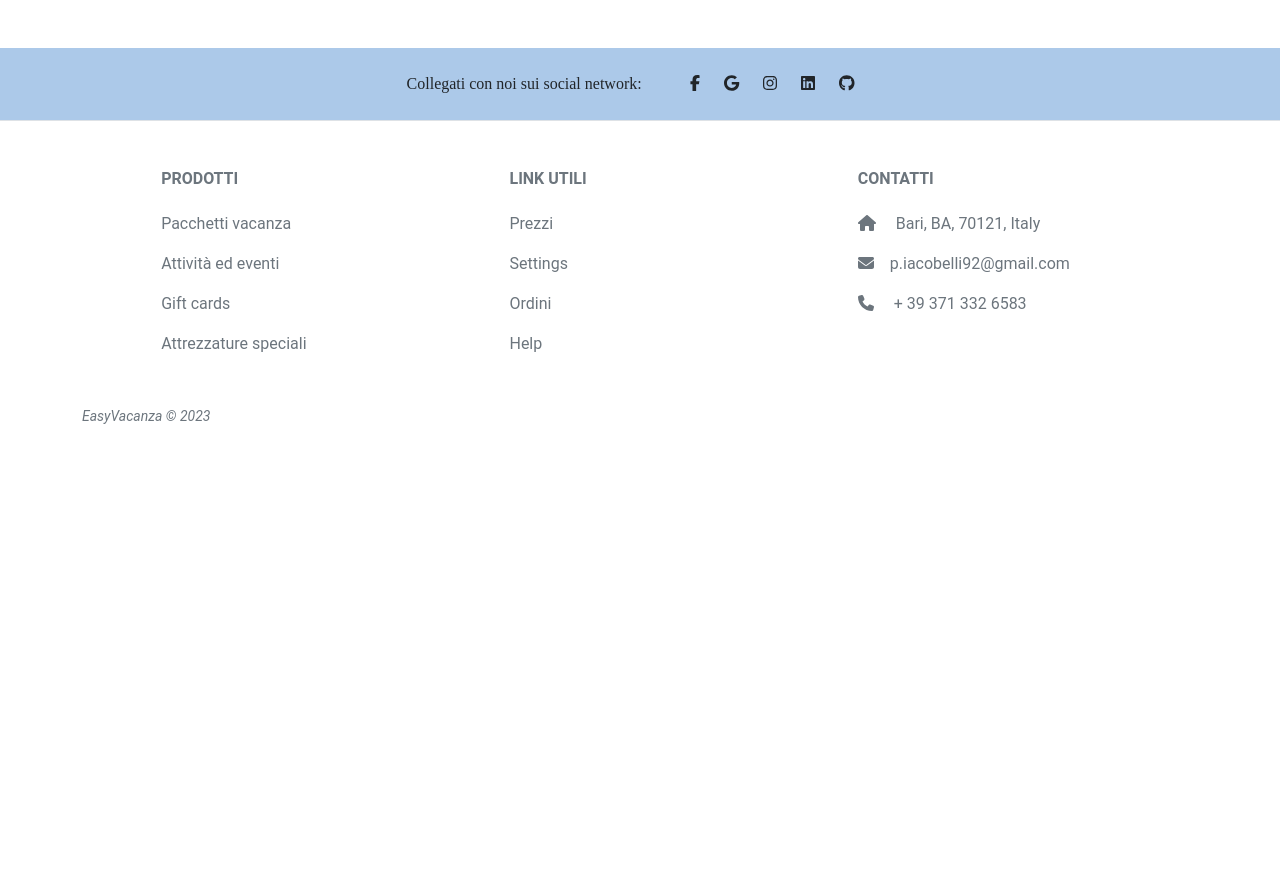
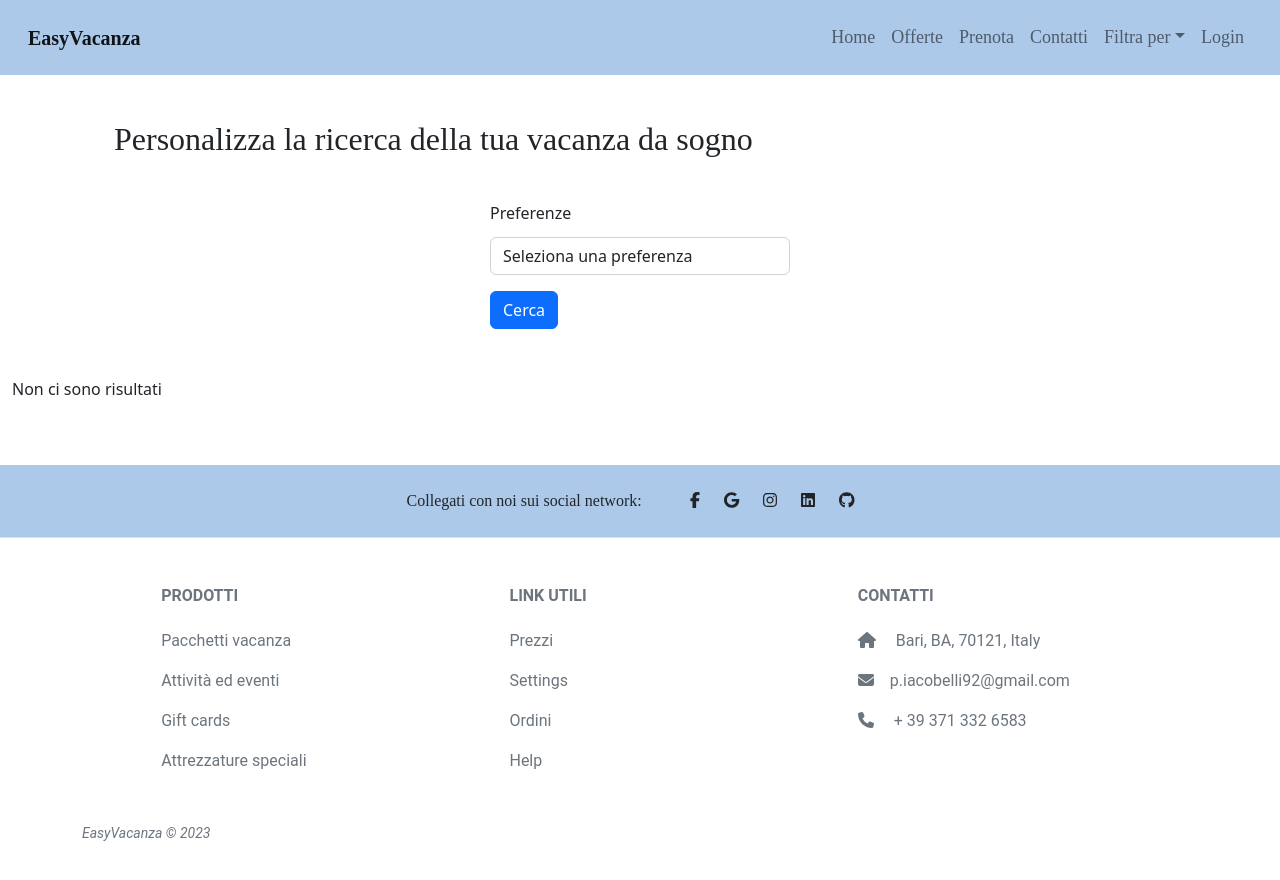
Before and after one commit to 369-Palma/EasyVacanza_frontend, a React (Create React App) app: page /preferenze in a window 1280 px wide. Shown: the top 880 px of the page. Before the commit the page ends 848 px from the top, so only its background shows below. Built offline with nearby package versions, Linux system fonts and the light colour scheme.

Commit message:
filtro per preferenza

```diff
--- a/src/App.js
+++ b/src/App.js
@@ -12,6 +12,7 @@ import Dashboard from "./components/Dashboard";
 import BookingForm from "./components/BookingForm";
 import SpecialRequest from "./components/SpecialRequest";
 import Dettaglio from "./components/Dettaglio";
+import Preferenze from "./components/Preferenze";
 
 const App = () => {
   const [selectedVacanza, setSelectedVacanza] = useState({});
@@ -36,10 +37,10 @@ const App = () => {
           }
         />
         <Route path="/prenotazione" element={<Register />} />
-        {/* <Route path="/prenotazione" element={<RegistrationPage />} /> */}
+
         <Route path="/register" element={<Register />} />
         <Route path="/login" element={<Login setToken={setToken} />} />
-        {/* <Route path="/recensioni" element={<RecensioneForm />} /> */}
+
         <Route
           path="/dashboard"
           element={
@@ -57,6 +58,7 @@ const App = () => {
           }
         />
         <Route path="/contatti" element={<SpecialRequest />} />
+        <Route path="/preferenze" element={<Preferenze />} />
       </Routes>
 
       <CustomFooter />
--- a/src/components/CustomNavbar.jsx
+++ b/src/components/CustomNavbar.jsx
@@ -4,9 +4,7 @@ import {
   Container,
   Nav,
   Offcanvas,
-  Button,
   NavDropdown,
-  Form,
 } from "react-bootstrap";
 import { Link, useLocation } from "react-router-dom";
 
@@ -75,7 +73,15 @@ const CustomNavbar = ({ claim }) => {
                     className="OffcanvasFiltri"
                   >
                     <NavDropdown.Item href="#action3">
-                      Preferenze
+                      <Link
+                        className={`nav-link ${
+                          location.pathname === "/preferenze" ? "active" : ""
+                        }`}
+                        to="/preferenze"
+                      >
+                        {" "}
+                        Preferenze{" "}
+                      </Link>
                     </NavDropdown.Item>
                     <NavDropdown.Item href="#action4">
                       Tipologia evento
--- /dev/null
+++ b/src/components/Preferenze.jsx
@@ -0,0 +1,87 @@
+import { Form, Button, Row, Col, Container } from "react-bootstrap";
+import React, { useState, useEffect } from "react";
+import axios from "../api/axios";
+import CustomNavbar from "./CustomNavbar";
+import SingleCard from "./SingleCard";
+
+const Preferenze = () => {
+  const [data, setData] = useState([]);
+  const [preferenza, setPreferenza] = useState("");
+  const [success, setSuccess] = useState(false);
+
+  const url = `/vacanze/preferenza/`;
+
+  const handleSubmit = (e) => {
+    e.preventDefault();
+    // Nessun bisogno di chiamare RicercaData() qui
+  };
+
+  useEffect(() => {
+    const fetchData = async () => {
+      try {
+        const response = await axios.get(url + preferenza);
+        setData(response.data.content);
+        console.log(response.data.content);
+        setSuccess(true);
+      } catch (error) {
+        console.log("Ops, non è stato possibile contattare il server!", error);
+      }
+    };
+
+    if (preferenza) {
+      fetchData();
+    } else {
+      setData([]);
+      setSuccess(false);
+    }
+  }, [preferenza]);
+
+  return (
+    <>
+      <CustomNavbar className="mynavbar" />
+      <Container>
+        <h2 className="margineH2">
+          Personalizza la ricerca della tua vacanza da sogno
+        </h2>
+
+        <Form onSubmit={handleSubmit} className="mb-5 mx-auto w-50">
+          <Form.Group className="mb-3">
+            <Form.Label>Preferenze</Form.Label>
+            <Form.Control
+              as="select"
+              value={preferenza}
+              onChange={(event) => setPreferenza(event.target.value)}
+            >
+              <option value="">Seleziona una preferenza</option>
+              <option value="accessibilità_disabili">
+                Accessibilità disabili
+              </option>
+              <option value="pet_friendly">Pet-friendly</option>
+              <option value="famiglie">Famiglia</option>
+            </Form.Control>
+          </Form.Group>
+          <Button type="submit">Cerca</Button>
+        </Form>
+      </Container>
+      <Row className="offerta mx-auto my-auto">
+        {success && data.length > 0 ? (
+          data.map((item) => (
+            <Col
+              className="mx-auto d-flex"
+              xs={12}
+              md={6}
+              lg={4}
+              key={item?.id}
+            >
+              <SingleCard data={item} />
+            </Col>
+          ))
+        ) : (
+          <p>Non ci sono risultati</p>
+        )}
+      </Row>
+    </>
+  );
+};
+
+export default Preferenze;
```
Also changed, not shown: 1 other file (tests, documents, lock files or other folders).
